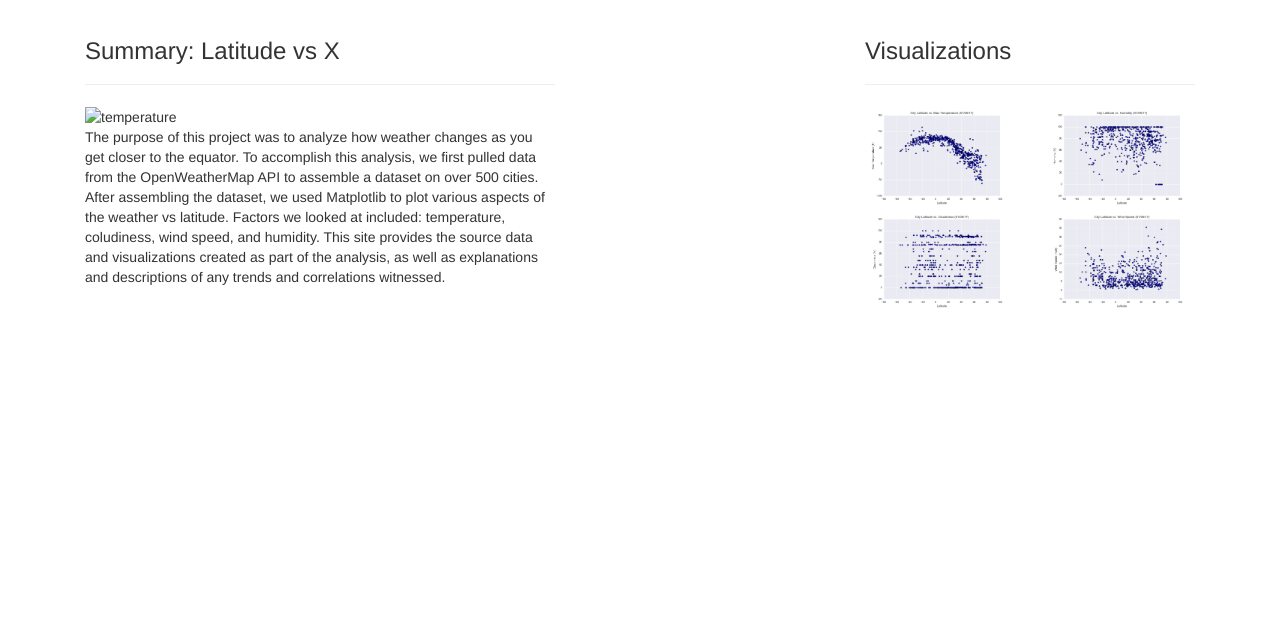
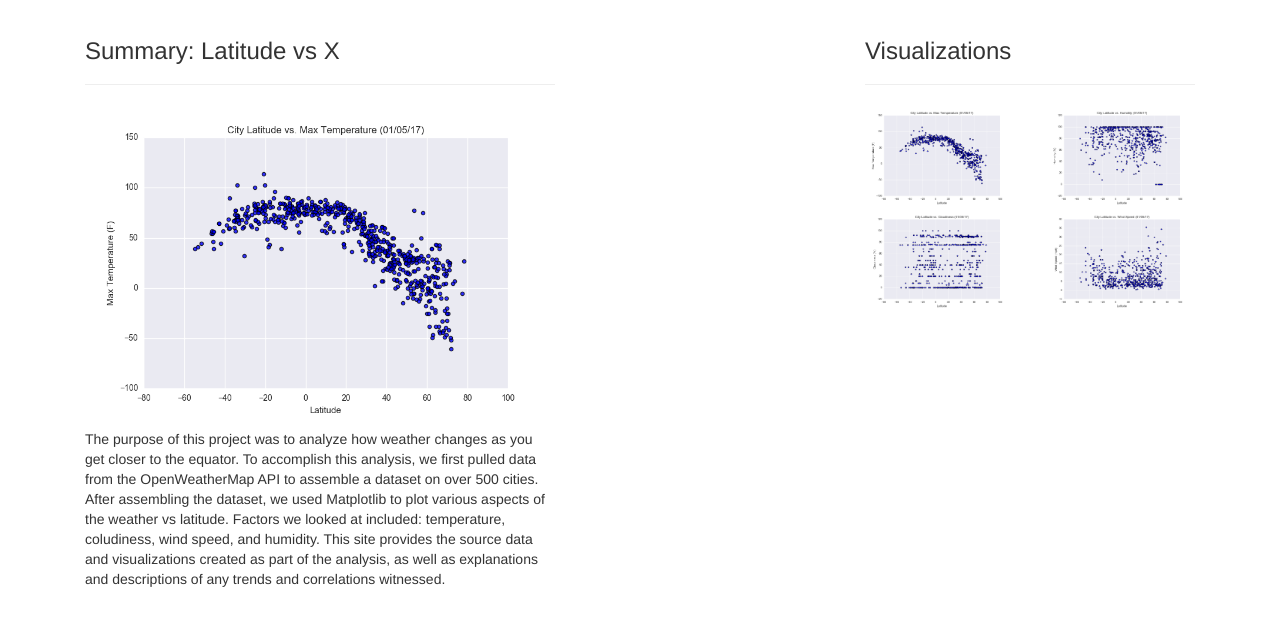
Before and after one commit to Sree2204/Sree2204.github.io, a plain HTML site: page index.html in a window 1280 px wide. Shown: the part 54-680 px from the top of the page. Drawn offline with nearby package versions, Linux system fonts and the light colour scheme.

Commit message:
Update index.html

```diff
--- a/index.html
+++ b/index.html
@@ -45,7 +45,7 @@
             <div class="col-md-8">
                 <h3>Summary: Latitude vs X</h3>
                 <hr>
-                <img src= "PICS\Temp.png"  width="100%" alt="temperature">
+                <img src= "assets\images\Temp.png"  width="100%" alt="temperature">
                 <br>
                 <p>The purpose of this project was to analyze how weather changes as you get closer to the equator. To accomplish this analysis,
                 we first pulled data from the OpenWeatherMap API to assemble a dataset on over 500 cities.
```
